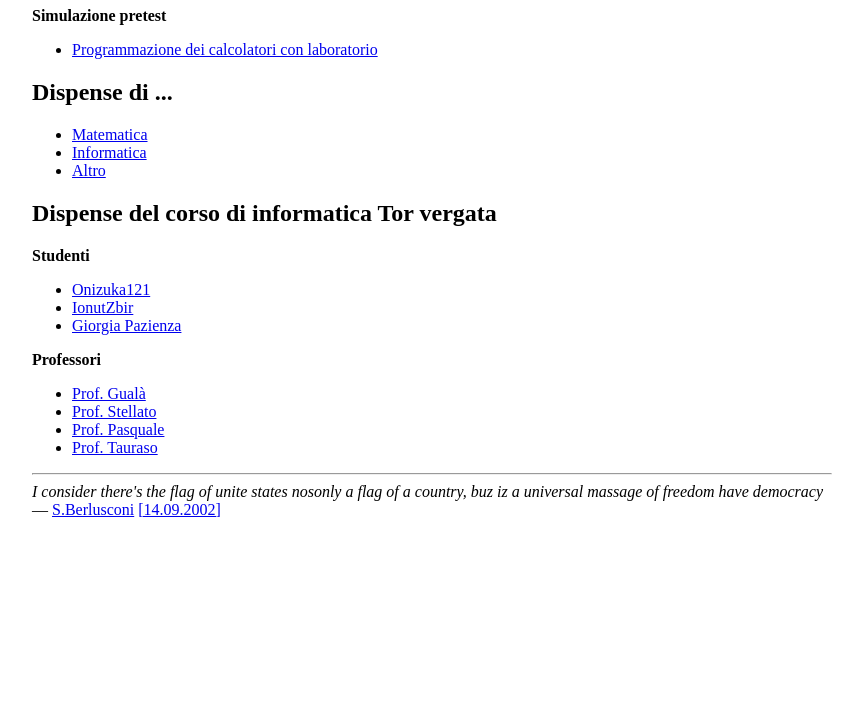
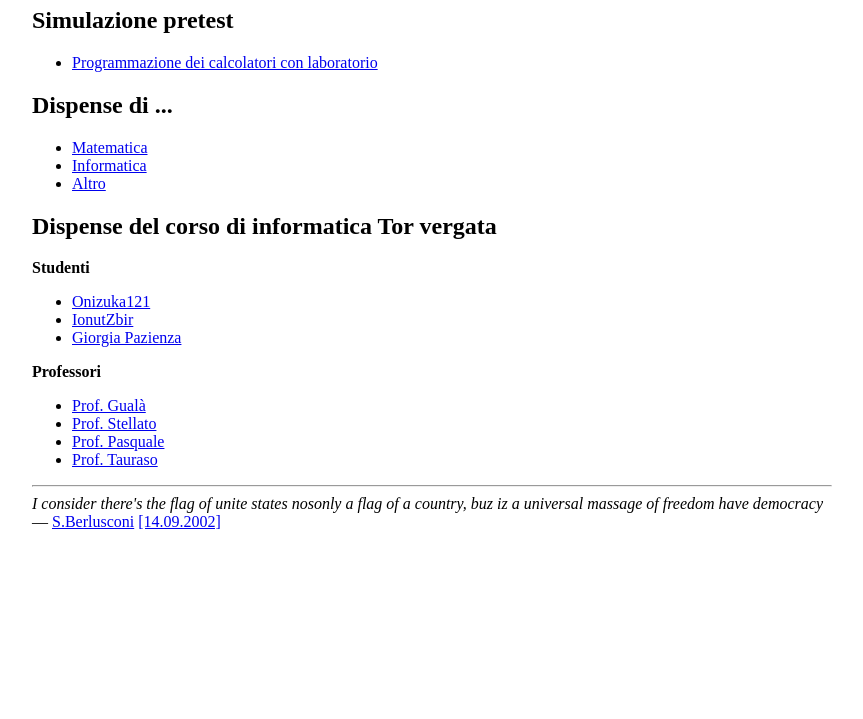
Before and after one commit to Zym24/zym24.github.io, a plain HTML site: page index.html in a window 1280 px wide. Shown: the part 81-800 px from the top of the page, without its empty margins (208-1071 px from the left). Drawn offline with Linux system fonts and the light colour scheme.

Commit message:
Revise homepage structure and content
Updated the HTML structure and content for the homepage, including headings and links.

```diff
--- a/index.html
+++ b/index.html
@@ -19,7 +19,7 @@ h1{
 <body>
   <div class="page-inner">
   <h1>Zym24</h1>
-  <b>Simulazione pretest</b>
+  <h2>Simulazione pretest</h2>
   <ul>
     <li><a href="https://zym24.github.io/pretest_programmazione/">Programmazione dei calcolatori con laboratorio</a></li>
   </ul>
```
